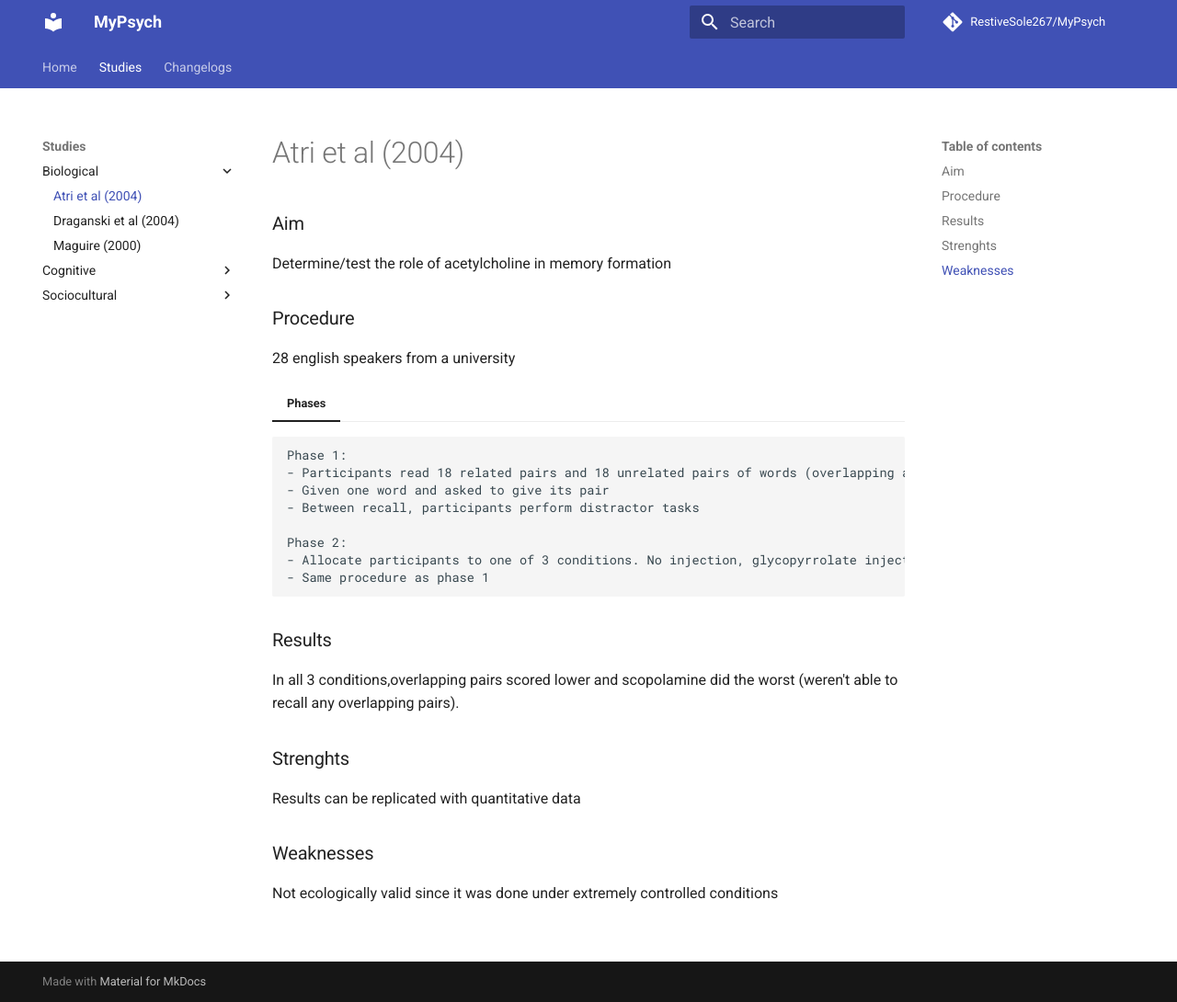
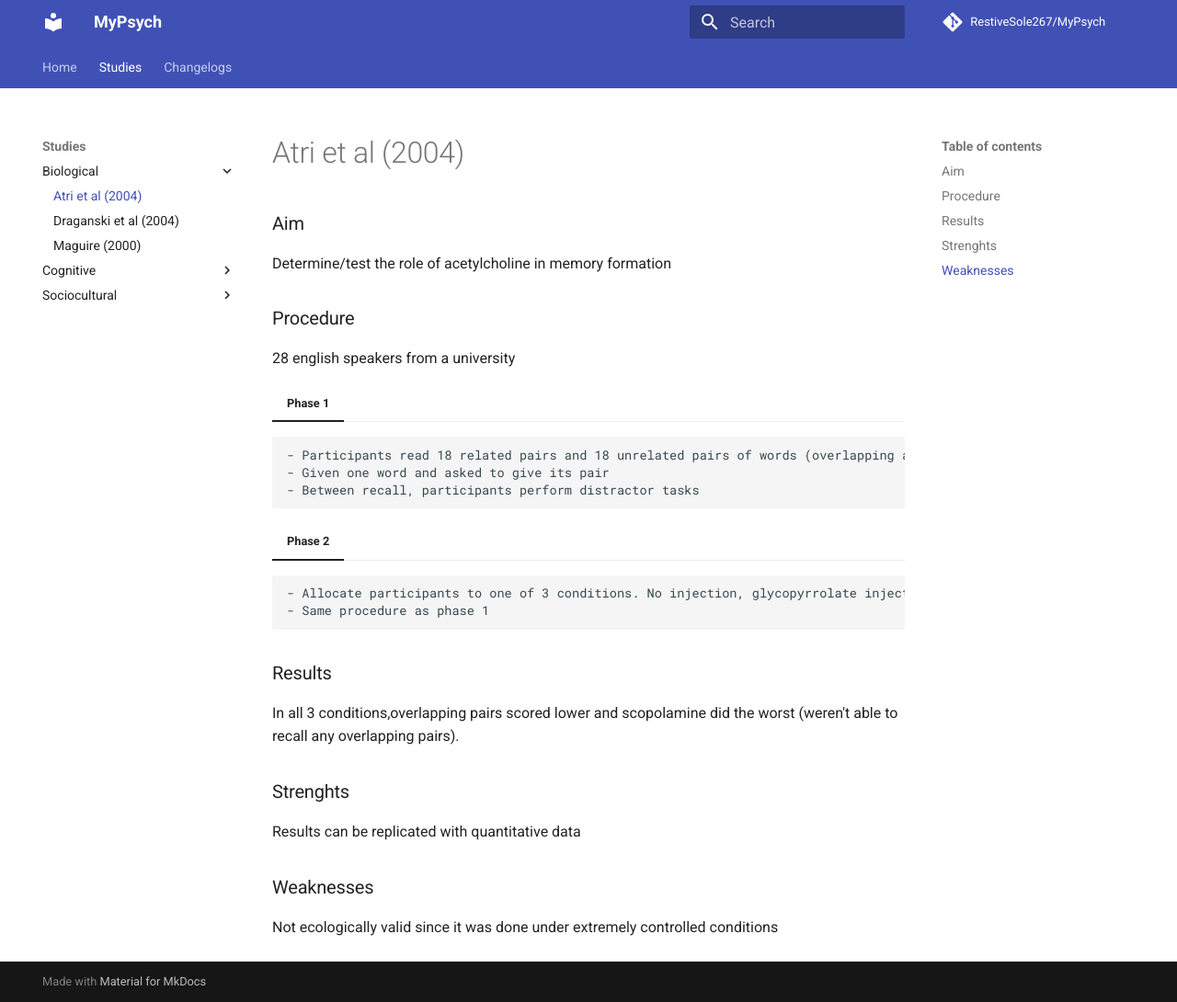
Before and after one commit to RestiveSole267/MyPsych, an MkDocs documentation site: the page built from docs/studies/biological/atri-et-al.md, in a window 1280 px wide and 1090 px high. Shown: the whole window at 92% size. Built offline with MkDocs 1.6.1 and Material for MkDocs 9.7.7, drawn with Linux system fonts in a browser that asks for light colours; comment, search, counter and statistics services are not loaded.

Commit message:
Update atri-et-al.md

````diff
--- a/docs/studies/biological/atri-et-al.md
+++ b/docs/studies/biological/atri-et-al.md
@@ -9,15 +9,16 @@ Determine/test the role of acetylcholine in memory formation
 ### Procedure
 28 english speakers from a university
 
-=== "Phases"
+=== "Phase 1"
 
   ```
-  Phase 1:
   - Participants read 18 related pairs and 18 unrelated pairs of words (overlapping and nonoverlapping pairs of words used)
   - Given one word and asked to give its pair
   - Between recall, participants perform distractor tasks
+  ```
 
-  Phase 2:
+=== "Phase 2"
+  ```
   - Allocate participants to one of 3 conditions. No injection, glycopyrrolate injected or scopolamine injected
   - Same procedure as phase 1
   ```
````
